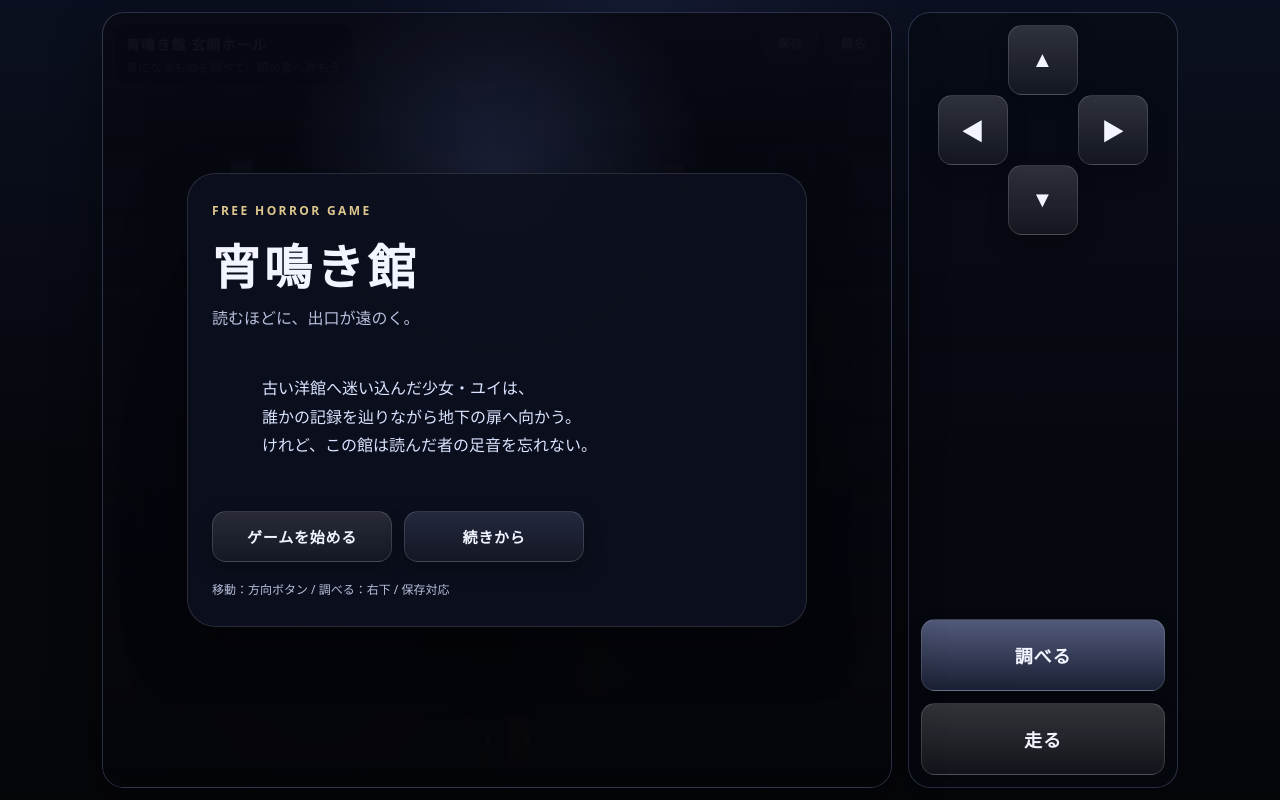
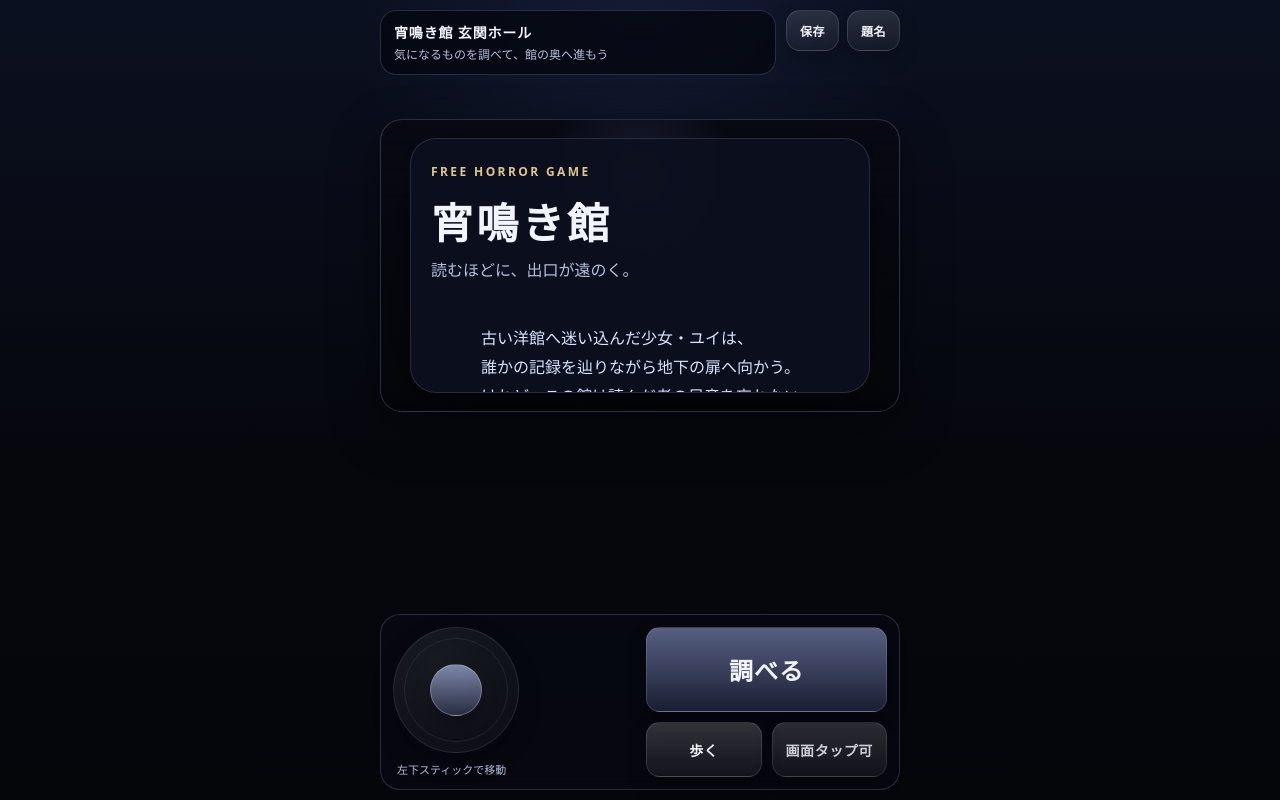
Before and after one commit to reiko2ch-maker/RPG, a plain HTML site: page index.html in a window 1280 px wide. Drawn offline with Linux system fonts and the light colour scheme.

Commit message:
Add files via upload

```diff
--- a/index.html
+++ b/index.html
@@ -3,17 +3,12 @@
 <head>
   <meta charset="UTF-8" />
   <meta name="viewport" content="width=device-width, initial-scale=1.0, viewport-fit=cover, user-scalable=no" />
-  <title>宵鳴き館</title>
+  <title>宵鳴き館 | 縦画面版</title>
   <link rel="stylesheet" href="style.css" />
 </head>
 <body>
-  <div id="rotateHint">横向きにすると遊びやすいです</div>
-
   <main class="app-shell">
-    <section class="game-stage">
-      <canvas id="game" width="320" height="180" aria-label="宵鳴き館"></canvas>
-
-      <div id="hud" class="hud">
+    <header class="top-strip">
       <div class="hud-left">
         <div id="mapName" class="map-name">宵鳴き館 玄関ホール</div>
         <div id="hintText" class="hint">館の気配を調べよう</div>
@@ -22,18 +17,12 @@
         <button id="saveBtn" class="ui-btn small">保存</button>
         <button id="menuBtn" class="ui-btn small">題名</button>
       </div>
-      </div>
+    </header>
 
     <div id="inventoryBar" class="inventory"></div>
 
-      <div id="messageBox" class="message-box hidden">
-        <div id="speakerName" class="speaker"></div>
-        <div id="messageText" class="message-text"></div>
-        <div id="messagePrompt" class="message-prompt">タップ / 調べる で進む</div>
-      </div>
-
-      <div id="choiceBox" class="choice-box hidden"></div>
-
+    <section class="game-stage">
+      <canvas id="game" width="320" height="180" aria-label="宵鳴き館"></canvas>
       <div id="overlay" class="overlay hidden"></div>
 
       <div id="titleScreen" class="screen title-screen">
@@ -50,7 +39,7 @@
             <button id="startBtn" class="ui-btn large">ゲームを始める</button>
             <button id="continueBtn" class="ui-btn large secondary">続きから</button>
           </div>
-          <div class="title-footer">移動：方向ボタン / 調べる：右下 / 保存対応</div>
+          <div class="title-footer">縦画面対応 / 左下スティック操作 / 画面タップでも調べる</div>
         </div>
       </div>
 
@@ -66,18 +55,32 @@
       </div>
     </section>
 
+    <section class="bottom-panel">
+      <div id="messageBox" class="message-box hidden">
+        <div id="speakerName" class="speaker"></div>
+        <div id="messageText" class="message-text"></div>
+        <div id="messagePrompt" class="message-prompt">タップ / 調べる で進む</div>
+      </div>
+
+      <div id="choiceBox" class="choice-box hidden"></div>
+
       <section class="touch-ui">
-      <div class="dpad">
-        <button data-dir="up" class="dir-btn up">▲</button>
-        <button data-dir="left" class="dir-btn left">◀</button>
-        <button data-dir="down" class="dir-btn down">▼</button>
-        <button data-dir="right" class="dir-btn right">▶</button>
+        <div class="move-cluster">
+          <div id="joystick" class="joystick" aria-label="移動スティック">
+            <div class="joystick-ring"></div>
+            <div id="joystickKnob" class="joystick-knob"></div>
+          </div>
+          <div class="move-caption">左下スティックで移動</div>
         </div>
 
         <div class="action-cluster">
           <button id="interactBtn" class="action-btn primary">調べる</button>
-        <button id="runBtn" class="action-btn">走る</button>
+          <div class="sub-actions">
+            <button id="runBtn" class="action-btn small toggle">歩く</button>
+            <button id="tapHintBtn" class="action-btn small ghost">画面タップ可</button>
           </div>
+        </div>
+      </section>
     </section>
   </main>
 
--- a/main.js
+++ b/main.js
@@ -10,6 +10,7 @@ const ui = {
   hudHint: document.getElementById('hintText'),
   inventory: document.getElementById('inventoryBar'),
   messageBox: document.getElementById('messageBox'),
+  tapHintBtn: document.getElementById('tapHintBtn'),
   speakerName: document.getElementById('speakerName'),
   messageText: document.getElementById('messageText'),
   choiceBox: document.getElementById('choiceBox'),
@@ -26,6 +27,8 @@ const ui = {
   saveBtn: document.getElementById('saveBtn'),
   menuBtn: document.getElementById('menuBtn'),
   runBtn: document.getElementById('runBtn'),
+  joystick: document.getElementById('joystick'),
+  joystickKnob: document.getElementById('joystickKnob'),
 };
 
 const ITEMS = {
@@ -233,6 +236,7 @@ const state = {
 };
 
 const keys = { up: false, down: false, left: false, right: false };
+const touchStick = { active: false, pointerId: null, x: 0, y: 0, radius: 38 };
 let lastTime = performance.now();
 
 function resetState() {
@@ -263,6 +267,7 @@ function resetState() {
   state.choiceActive = false;
   state.controlsLocked = false;
   state.running = false;
+  resetStick();
   state.flashTimer = 0;
   state.shakeTimer = 0;
   state.chaser = null;
@@ -478,6 +483,8 @@ function updatePlayer(dt) {
   if (keys.down) move.y += 1;
   if (keys.left) move.x -= 1;
   if (keys.right) move.x += 1;
+  move.x += touchStick.x;
+  move.y += touchStick.y;
 
   if (move.x === 0 && move.y === 0) return;
 
@@ -485,7 +492,7 @@ function updatePlayer(dt) {
   move.x /= len;
   move.y /= len;
 
-  const speed = state.player.speed * (state.running ? 1.55 : 1);
+  const speed = state.player.speed * (state.running ? 1.4 : 1);
   const nx = state.player.x + move.x * speed * dt;
   const ny = state.player.y + move.y * speed * dt;
 
@@ -1193,22 +1200,78 @@ function bindTouchControls() {
   });
 
   ui.interactBtn.addEventListener('click', interact);
+  ui.tapHintBtn.addEventListener('click', () => {
+    showMessage('ゲーム画面を軽くタップしても「調べる」が使えます。');
+  });
   ui.saveBtn.addEventListener('click', () => {
     if (state.screen === 'game' && !state.choiceActive) saveGame();
   });
   ui.menuBtn.addEventListener('click', goTitle);
 
-  let runningHeld = false;
   const setRunning = (value) => {
-    runningHeld = value;
-    state.running = runningHeld;
+    state.running = value;
+    ui.runBtn.classList.toggle('active', value);
+    ui.runBtn.textContent = value ? '走る' : '歩く';
   };
-  ['pointerdown'].forEach((evt) => ui.runBtn.addEventListener(evt, () => setRunning(true)));
-  ['pointerup', 'pointerleave', 'pointercancel'].forEach((evt) => ui.runBtn.addEventListener(evt, () => setRunning(false)));
+  ui.runBtn.addEventListener('click', () => setRunning(!state.running));
+
+  bindJoystick();
 
   canvas.addEventListener('click', () => {
-    if (!ui.messageBox.classList.contains('hidden')) advanceMessage();
+    if (state.screen === 'game' || state.screen === 'ending') {
+      interact();
+    }
   });
+}
+
+function resetStick() {
+  touchStick.active = false;
+  touchStick.pointerId = null;
+  touchStick.x = 0;
+  touchStick.y = 0;
+  if (ui.joystickKnob) ui.joystickKnob.style.transform = 'translate(0px, 0px)';
+}
+
+function updateStickFromEvent(event) {
+  const rect = ui.joystick.getBoundingClientRect();
+  const cx = rect.left + rect.width / 2;
+  const cy = rect.top + rect.height / 2;
+  let dx = event.clientX - cx;
+  let dy = event.clientY - cy;
+  const dist = Math.hypot(dx, dy);
+  const max = Math.max(24, Math.min(rect.width, rect.height) * 0.34);
+  if (dist > max) {
+    dx = (dx / dist) * max;
+    dy = (dy / dist) * max;
+  }
+  touchStick.x = dx / max;
+  touchStick.y = dy / max;
+  ui.joystickKnob.style.transform = `translate(${dx}px, ${dy}px)`;
+}
+
+function bindJoystick() {
+  if (!ui.joystick) return;
+
+  ui.joystick.addEventListener('pointerdown', (event) => {
+    touchStick.active = true;
+    touchStick.pointerId = event.pointerId;
+    ui.joystick.setPointerCapture(event.pointerId);
+    updateStickFromEvent(event);
+  });
+
+  ui.joystick.addEventListener('pointermove', (event) => {
+    if (!touchStick.active || event.pointerId !== touchStick.pointerId) return;
+    updateStickFromEvent(event);
+  });
+
+  const end = (event) => {
+    if (touchStick.pointerId !== null && event.pointerId !== touchStick.pointerId) return;
+    resetStick();
+  };
+
+  ui.joystick.addEventListener('pointerup', end);
+  ui.joystick.addEventListener('pointercancel', end);
+  ui.joystick.addEventListener('lostpointercapture', resetStick);
 }
 
 function bindUi() {
--- a/style.css
+++ b/style.css
@@ -1,19 +1,20 @@
 :root {
   --bg: #090b14;
-  --panel: rgba(13, 16, 31, 0.9);
-  --panel-2: rgba(26, 31, 51, 0.92);
-  --border: rgba(170, 193, 255, 0.22);
+  --panel: rgba(13, 16, 31, 0.92);
+  --panel-2: rgba(18, 22, 37, 0.94);
+  --border: rgba(170, 193, 255, 0.2);
   --text: #f2f5ff;
   --muted: #b7bfdc;
   --accent: #d9e3ff;
   --danger: #ff7989;
   --gold: #dec68f;
+  --safe-top: env(safe-area-inset-top, 0px);
+  --safe-bottom: env(safe-area-inset-bottom, 0px);
 }
 
 * {
   box-sizing: border-box;
   -webkit-tap-highlight-color: transparent;
-  touch-action: manipulation;
 }
 
 html,
@@ -23,7 +24,7 @@ body {
   min-height: 100%;
   overflow: hidden;
   background:
-    radial-gradient(circle at top, rgba(48, 58, 108, 0.28), transparent 28%),
+    radial-gradient(circle at top, rgba(48, 58, 108, 0.25), transparent 28%),
     linear-gradient(180deg, #0b1020, #06070d 58%, #05060a);
   color: var(--text);
   font-family: "Hiragino Sans", "Yu Gothic", system-ui, -apple-system, sans-serif;
@@ -32,123 +33,83 @@ body {
 body {
   display: flex;
   justify-content: center;
-  align-items: center;
+  align-items: stretch;
 }
 
-#rotateHint {
-  position: fixed;
-  inset: 0;
-  display: none;
-  align-items: center;
-  justify-content: center;
-  text-align: center;
-  padding: 24px;
-  background: rgba(3, 5, 12, 0.96);
-  color: var(--text);
-  z-index: 100;
-  font-size: 18px;
-  letter-spacing: 0.08em;
+button,
+canvas {
+  touch-action: manipulation;
 }
 
 .app-shell {
-  width: min(100vw, 1100px);
-  height: 100vh;
+  width: min(100vw, 540px);
+  min-height: 100dvh;
   display: grid;
-  grid-template-columns: minmax(0, 1fr) 270px;
-  gap: 16px;
-  padding: 12px;
+  grid-template-rows: auto auto minmax(0, 1fr) auto;
+  gap: 10px;
+  padding: calc(10px + var(--safe-top)) 10px calc(10px + var(--safe-bottom));
 }
 
-.game-stage {
-  position: relative;
-  display: flex;
-  justify-content: center;
-  align-items: center;
-  overflow: hidden;
-  border-radius: 22px;
-  border: 1px solid var(--border);
-  background:
-    linear-gradient(180deg, rgba(255,255,255,0.04), rgba(255,255,255,0)),
-    rgba(7, 9, 18, 0.82);
-  box-shadow:
-    0 18px 50px rgba(0, 0, 0, 0.45),
-    inset 0 0 0 1px rgba(255,255,255,0.02);
-}
-
-#game {
-  width: 100%;
-  height: 100%;
-  image-rendering: pixelated;
-  image-rendering: crisp-edges;
-  display: block;
-}
-
-.hud {
-  position: absolute;
-  top: 10px;
-  left: 10px;
-  right: 10px;
-  display: flex;
-  justify-content: space-between;
-  align-items: flex-start;
-  gap: 12px;
-  pointer-events: none;
+.top-strip {
+  display: grid;
+  grid-template-columns: minmax(0, 1fr) auto;
+  gap: 10px;
+  align-items: start;
 }
 
 .hud-left,
 .hud-right,
 .inventory,
 .message-box,
-.choice-box {
-  backdrop-filter: blur(8px);
+.choice-box,
+.touch-ui {
+  backdrop-filter: blur(10px);
 }
 
 .hud-left {
-  background: rgba(5, 7, 15, 0.72);
+  background: rgba(5, 7, 15, 0.76);
   border: 1px solid var(--border);
-  border-radius: 14px;
-  padding: 10px 12px;
-  min-width: 200px;
+  border-radius: 16px;
+  padding: 11px 13px;
+  min-width: 0;
 }
 
 .map-name {
   font-size: 14px;
   font-weight: 700;
-  letter-spacing: 0.08em;
+  letter-spacing: 0.06em;
 }
 
 .hint {
   margin-top: 4px;
   color: var(--muted);
   font-size: 12px;
+  line-height: 1.45;
 }
 
 .hud-right {
   display: flex;
   gap: 8px;
-  pointer-events: auto;
 }
 
 .ui-btn,
-.dir-btn,
 .action-btn {
-  border: 1px solid rgba(255, 255, 255, 0.14);
+  border: 1px solid rgba(255, 255, 255, 0.13);
   color: var(--text);
   background: linear-gradient(180deg, rgba(255,255,255,0.12), rgba(255,255,255,0.04));
   border-radius: 14px;
   font-weight: 700;
-  letter-spacing: 0.05em;
+  letter-spacing: 0.04em;
   box-shadow: 0 8px 20px rgba(0,0,0,0.22);
 }
 
 .ui-btn:active,
-.dir-btn:active,
 .action-btn:active {
   transform: translateY(1px) scale(0.99);
 }
 
 .ui-btn.small {
-  padding: 10px 14px;
+  padding: 11px 13px;
   font-size: 12px;
 }
 
@@ -159,27 +120,21 @@ body {
 }
 
 .ui-btn.secondary {
-  background: linear-gradient(180deg, rgba(133,149,202,0.2), rgba(255,255,255,0.04));
+  background: linear-gradient(180deg, rgba(133,149,202,0.22), rgba(255,255,255,0.04));
 }
 
 .inventory {
-  position: absolute;
-  left: 12px;
-  right: 12px;
-  bottom: 92px;
   display: flex;
   gap: 8px;
   flex-wrap: wrap;
-  justify-content: flex-start;
-  min-height: 40px;
-  pointer-events: none;
+  min-height: 24px;
 }
 
 .inventory-item {
   display: inline-flex;
   align-items: center;
   gap: 8px;
-  padding: 8px 10px;
+  padding: 7px 10px;
   border-radius: 999px;
   border: 1px solid rgba(255,255,255,0.12);
   background: rgba(8, 10, 22, 0.74);
@@ -193,16 +148,44 @@ body {
   background: var(--gold);
 }
 
+.game-stage {
+  position: relative;
+  min-height: 0;
+  display: flex;
+  justify-content: center;
+  align-items: center;
+  overflow: hidden;
+  border-radius: 22px;
+  border: 1px solid var(--border);
+  background:
+    linear-gradient(180deg, rgba(255,255,255,0.04), rgba(255,255,255,0)),
+    rgba(7, 9, 18, 0.84);
+  box-shadow:
+    0 18px 50px rgba(0, 0, 0, 0.42),
+    inset 0 0 0 1px rgba(255,255,255,0.02);
+  aspect-ratio: 16 / 9;
+}
+
+#game {
+  width: 100%;
+  height: 100%;
+  image-rendering: pixelated;
+  image-rendering: crisp-edges;
+  display: block;
+}
+
+.bottom-panel {
+  display: grid;
+  gap: 10px;
+}
+
 .message-box {
-  position: absolute;
-  left: 12px;
-  right: 12px;
-  bottom: 12px;
+  min-height: 112px;
   padding: 14px 16px 12px;
   border-radius: 18px;
   border: 1px solid rgba(255,255,255,0.14);
   background: rgba(7, 10, 19, 0.88);
-  box-shadow: 0 12px 28px rgba(0,0,0,0.35);
+  box-shadow: 0 12px 28px rgba(0,0,0,0.25);
 }
 
 .speaker {
@@ -225,10 +208,6 @@ body {
 }
 
 .choice-box {
-  position: absolute;
-  right: 12px;
-  bottom: 126px;
-  width: min(280px, calc(100% - 24px));
   padding: 10px;
   border-radius: 18px;
   border: 1px solid rgba(255,255,255,0.14);
@@ -249,8 +228,100 @@ body {
   font-weight: 700;
 }
 
-.hidden {
-  display: none !important;
+.touch-ui {
+  display: grid;
+  grid-template-columns: minmax(0, 1fr) minmax(0, 1fr);
+  gap: 12px;
+  align-items: center;
+  padding: 12px;
+  border-radius: 20px;
+  border: 1px solid var(--border);
+  background: rgba(8, 10, 18, 0.68);
+}
+
+.move-cluster {
+  display: grid;
+  justify-items: start;
+  gap: 8px;
+}
+
+.move-caption {
+  font-size: 11px;
+  color: var(--muted);
+  padding-left: 4px;
+}
+
+.joystick {
+  position: relative;
+  width: 126px;
+  height: 126px;
+  border-radius: 50%;
+  background: radial-gradient(circle at 35% 30%, rgba(255,255,255,0.08), rgba(255,255,255,0.02));
+  border: 1px solid rgba(255,255,255,0.1);
+  box-shadow: inset 0 0 20px rgba(255,255,255,0.02), 0 10px 24px rgba(0,0,0,0.2);
+  overflow: hidden;
+  touch-action: none;
+}
+
+.joystick-ring {
+  position: absolute;
+  inset: 10px;
+  border-radius: 50%;
+  border: 1px solid rgba(255,255,255,0.08);
+}
+
+.joystick-knob {
+  position: absolute;
+  left: 50%;
+  top: 50%;
+  width: 52px;
+  height: 52px;
+  margin-left: -26px;
+  margin-top: -26px;
+  border-radius: 50%;
+  background: linear-gradient(180deg, rgba(190,205,255,0.62), rgba(123,145,225,0.2));
+  border: 1px solid rgba(255,255,255,0.24);
+  box-shadow: 0 8px 18px rgba(0,0,0,0.22);
+  transform: translate(0px, 0px);
+}
+
+.action-cluster {
+  display: grid;
+  gap: 10px;
+  align-self: stretch;
+}
+
+.action-btn {
+  min-height: 54px;
+  font-size: 18px;
+  padding: 10px 12px;
+  background: linear-gradient(180deg, rgba(255,255,255,0.18), rgba(255,255,255,0.05));
+}
+
+.action-btn.primary {
+  min-height: 82px;
+  font-size: 24px;
+  background: linear-gradient(180deg, rgba(175, 191, 255, 0.48), rgba(125, 144, 219, 0.18));
+}
+
+.sub-actions {
+  display: grid;
+  grid-template-columns: 1fr 1fr;
+  gap: 10px;
+}
+
+.action-btn.small {
+  min-height: 52px;
+  font-size: 14px;
+}
+
+.action-btn.ghost {
+  opacity: 0.85;
+}
+
+.action-btn.toggle.active {
+  outline: 1px solid rgba(210, 226, 255, 0.4);
+  background: linear-gradient(180deg, rgba(177, 211, 255, 0.45), rgba(119, 155, 230, 0.24));
 }
 
 .overlay {
@@ -261,13 +332,17 @@ body {
   transition: background 220ms ease;
 }
 
+.hidden {
+  display: none !important;
+}
+
 .screen {
   position: absolute;
   inset: 0;
   display: flex;
   justify-content: center;
   align-items: center;
-  padding: 24px;
+  padding: 18px;
   background:
     radial-gradient(circle at 50% 20%, rgba(104, 122, 195, 0.2), transparent 28%),
     linear-gradient(180deg, rgba(6, 8, 18, 0.96), rgba(4, 5, 9, 0.98));
@@ -275,12 +350,14 @@ body {
 
 .title-panel,
 .ending-panel {
-  width: min(100%, 620px);
-  border-radius: 28px;
+  width: min(100%, 460px);
+  max-height: 100%;
+  overflow: auto;
+  border-radius: 26px;
   border: 1px solid rgba(255,255,255,0.12);
   background: var(--panel);
   box-shadow: 0 24px 60px rgba(0,0,0,0.38);
-  padding: 28px 24px;
+  padding: 24px 20px;
 }
 
 .eyebrow,
@@ -294,12 +371,12 @@ body {
 .title-panel h1,
 .ending-panel h2 {
   margin: 10px 0 6px;
-  font-size: clamp(34px, 4vw, 48px);
+  font-size: clamp(30px, 9vw, 42px);
   letter-spacing: 0.08em;
 }
 
 .subtitle {
-  margin: 0 0 16px;
+  margin: 0 0 14px;
   color: var(--muted);
 }
 
@@ -314,7 +391,7 @@ body {
   display: flex;
   flex-wrap: wrap;
   gap: 12px;
-  margin-top: 22px;
+  margin-top: 20px;
 }
 
 .title-footer {
@@ -323,83 +400,42 @@ body {
   font-size: 12px;
 }
 
-.touch-ui {
-  display: flex;
-  flex-direction: column;
-  justify-content: space-between;
-  gap: 16px;
-  padding: 12px;
-  border-radius: 22px;
-  border: 1px solid var(--border);
-  background: rgba(8, 10, 18, 0.62);
-}
+@media (max-width: 420px) {
+  .app-shell {
+    width: 100vw;
+  }
 
-.dpad {
-  position: relative;
-  width: 210px;
-  height: 210px;
-  margin: 0 auto;
-}
+  .top-strip {
+    grid-template-columns: 1fr;
+  }
 
-.dir-btn {
-  position: absolute;
-  width: 70px;
-  height: 70px;
-  font-size: 22px;
-  background: linear-gradient(180deg, rgba(255,255,255,0.16), rgba(255,255,255,0.05));
-}
+  .hud-right {
+    justify-content: stretch;
+  }
 
-.dir-btn.up { top: 0; left: 70px; }
-.dir-btn.left { top: 70px; left: 0; }
-.dir-btn.down { top: 140px; left: 70px; }
-.dir-btn.right { top: 70px; left: 140px; }
-
-.action-cluster {
-  display: grid;
-  gap: 12px;
-}
-
-.action-btn {
-  min-height: 72px;
-  font-size: 18px;
-  padding: 10px 12px;
-  background: linear-gradient(180deg, rgba(255,255,255,0.18), rgba(255,255,255,0.05));
-}
-
-.action-btn.primary {
-  background: linear-gradient(180deg, rgba(175, 191, 255, 0.45), rgba(125, 144, 219, 0.18));
-}
-
-@media (max-width: 980px) {
-  .app-shell {
-    grid-template-columns: minmax(0, 1fr);
-    grid-template-rows: minmax(0, 1fr) 174px;
+  .hud-right .ui-btn {
+    flex: 1;
   }
 
   .touch-ui {
-    display: grid;
     grid-template-columns: 1fr 1fr;
-    align-items: center;
+    gap: 10px;
   }
 
-  .dpad {
-    width: 170px;
-    height: 170px;
+  .joystick {
+    width: 118px;
+    height: 118px;
   }
 
-  .dir-btn {
-    width: 56px;
-    height: 56px;
+  .joystick-knob {
+    width: 48px;
+    height: 48px;
+    margin-left: -24px;
+    margin-top: -24px;
   }
 
-  .dir-btn.up { top: 0; left: 57px; }
-  .dir-btn.left { top: 57px; left: 0; }
-  .dir-btn.down { top: 114px; left: 57px; }
-  .dir-btn.right { top: 57px; left: 114px; }
-}
-
-@media (orientation: portrait) {
-  #rotateHint {
-    display: flex;
+  .action-btn.primary {
+    min-height: 76px;
+    font-size: 22px;
   }
 }
```
Also changed, not shown: 1 other file. Lines whose indentation alone changed are shown as unchanged.
